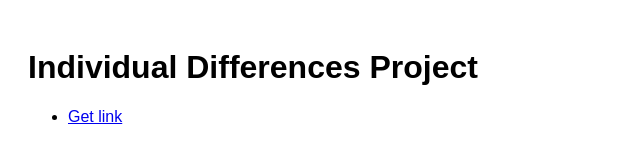
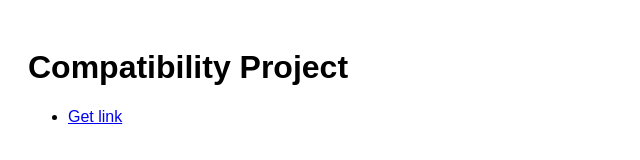
Before and after one commit to YifanDing1/test, a plain HTML site: page index.html in a window 1280 px wide. Shown: the whole page, without its empty margins (0-640 px from the left). Drawn offline with Linux system fonts and the light colour scheme.

Commit message:
Update index.html

```diff
--- a/index.html
+++ b/index.html
@@ -13,7 +13,7 @@
     </style>
 </head>
 <body>
-    <h1>Individual Differences Project</h1>
+    <h1>Compatibility Project</h1>
     <div class="link-container">
         <ul>
             <li><a href="anonymous_link.html">Get link</a></li>
```
